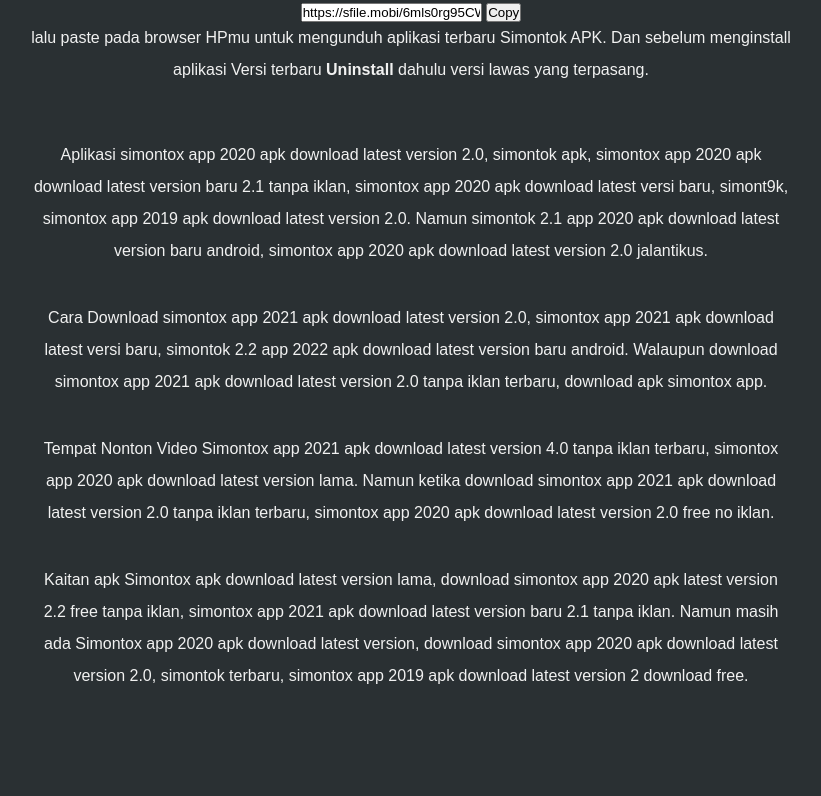
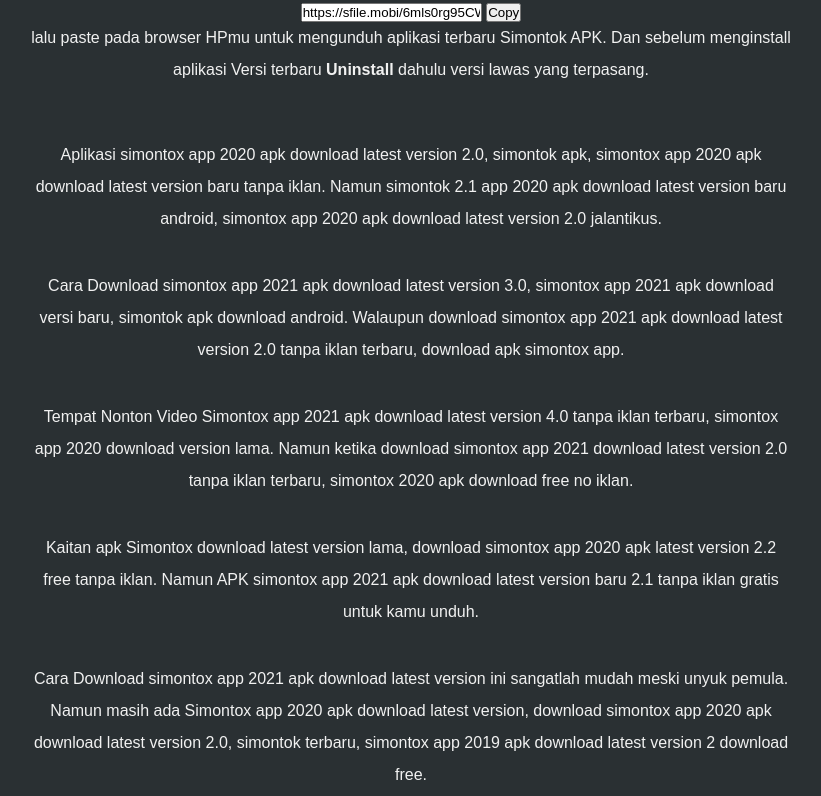
Before and after one commit to mamalodi/css, a plain HTML site: page index.html in a window 1280 px wide. Shown: the part 859-1655 px from the top of the page, without its empty margins (229-1050 px from the left). Drawn offline with Linux system fonts and the light colour scheme.

Commit message:
Update index.html

```diff
--- a/index.html
+++ b/index.html
@@ -42,10 +42,11 @@
 
 <p>lalu paste pada browser HPmu untuk mengunduh aplikasi terbaru Simontok APK. Dan sebelum menginstall aplikasi Versi terbaru <b>Uninstall</b> dahulu versi lawas yang terpasang.</p>
 <br>
-	<p>Aplikasi simontox app 2020 apk download latest version 2.0, simontok apk, simontox app 2020 apk download latest version baru 2.1 tanpa iklan, simontox app 2020 apk download latest versi baru, simont9k, simontox app 2019 apk download latest version 2.0. Namun simontok 2.1 app 2020 apk download latest version baru android, simontox app 2020 apk download latest version 2.0 jalantikus.</p>
-<p>Cara Download simontox app 2021 apk download latest version 2.0, simontox app 2021 apk download latest versi baru, simontok 2.2 app 2022 apk download latest version baru android. Walaupun download simontox app 2021 apk download latest version 2.0 tanpa iklan terbaru, download apk simontox app.</p>
-<p>Tempat Nonton Video Simontox app 2021 apk download latest version 4.0 tanpa iklan terbaru, simontox app 2020 apk download latest version lama. Namun ketika download simontox app 2021 apk download latest version 2.0 tanpa iklan terbaru, simontox app 2020 apk download latest version 2.0 free no iklan.</p>
-<p>Kaitan apk Simontox apk download latest version lama, download simontox app 2020 apk latest version 2.2 free tanpa iklan, simontox app 2021 apk download latest version baru 2.1 tanpa iklan. Namun masih ada Simontox app 2020 apk download latest version, download simontox app 2020 apk download latest version 2.0, simontok terbaru, simontox app 2019 apk download latest version 2 download free.</p><br>
+<p>Aplikasi simontox app 2020 apk download latest version 2.0, simontok apk, simontox app 2020 apk download latest version baru tanpa iklan. Namun simontok 2.1 app 2020 apk download latest version baru android, simontox app 2020 apk download latest version 2.0 jalantikus.</p>
+<p>Cara Download simontox app 2021 apk download latest version 3.0, simontox app 2021 apk download versi baru, simontok apk download android. Walaupun download simontox app 2021 apk download latest version 2.0 tanpa iklan terbaru, download apk simontox app.</p>
+<p>Tempat Nonton Video Simontox app 2021 apk download latest version 4.0 tanpa iklan terbaru, simontox app 2020 download version lama. Namun ketika download simontox app 2021 download latest version 2.0 tanpa iklan terbaru, simontox 2020 apk download free no iklan.</p>
+<p>Kaitan apk Simontox download latest version lama, download simontox app 2020 apk latest version 2.2 free tanpa iklan. Namun APK simontox app 2021 apk download latest version baru 2.1 tanpa iklan gratis untuk kamu unduh.</p>
+<p>Cara Download simontox app 2021 apk download latest version ini sangatlah mudah meski unyuk pemula. Namun masih ada Simontox app 2020 apk download latest version, download simontox app 2020 apk download latest version 2.0, simontok terbaru, simontox app 2019 apk download latest version 2 download free.</p><br>
 <center>
     <script>
 function myFunction() {
```
